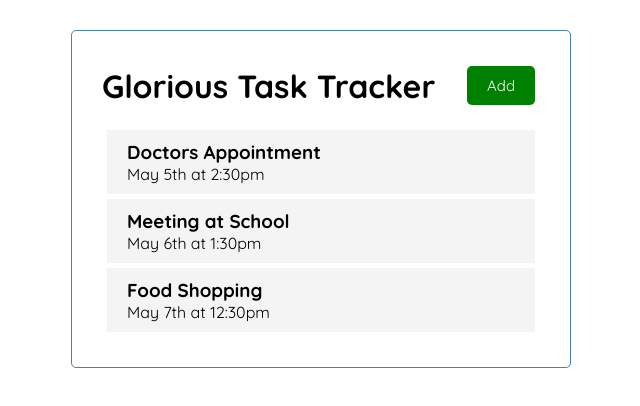
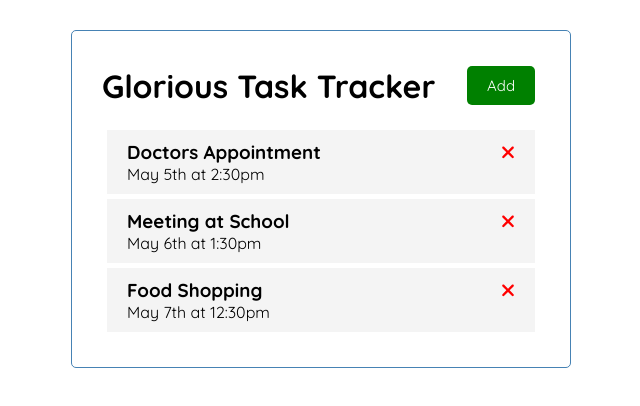
Before and after one commit to glorious73/gloriousangulartasks, an Angular app: page / in a window 1280 px wide. Shown: the top 406 px of the page, without its empty margins (319-959 px from the left). Built offline with nearby package versions, Linux system fonts and the light colour scheme.

Commit message:
Added delete icon to each task

```diff
--- a/src/app/components/task-item/task-item.component.html
+++ b/src/app/components/task-item/task-item.component.html
@@ -1,4 +1,6 @@
 <div class="task">
-    <h3>{{ task.text }}</h3>
+    <h3>
+        {{ task.text }} <fa-icon [ngStyle]="{'color': 'red'}" [icon]="faTimes"></fa-icon>
+    </h3>
     <p>{{ task.day }}</p>
 </div>
--- a/src/app/components/task-item/task-item.component.ts
+++ b/src/app/components/task-item/task-item.component.ts
@@ -1,5 +1,6 @@
 import { Component, Input, OnInit } from '@angular/core';
 import { Task } from '../../models/Task';
+import { faTimes } from '@fortawesome/free-solid-svg-icons';
 
 @Component({
   selector: 'app-task-item',
@@ -9,6 +10,7 @@
 export class TaskItemComponent implements OnInit {
 
   @Input() task!: Task
+  faTimes = faTimes;
 
   constructor() { }
 
```
